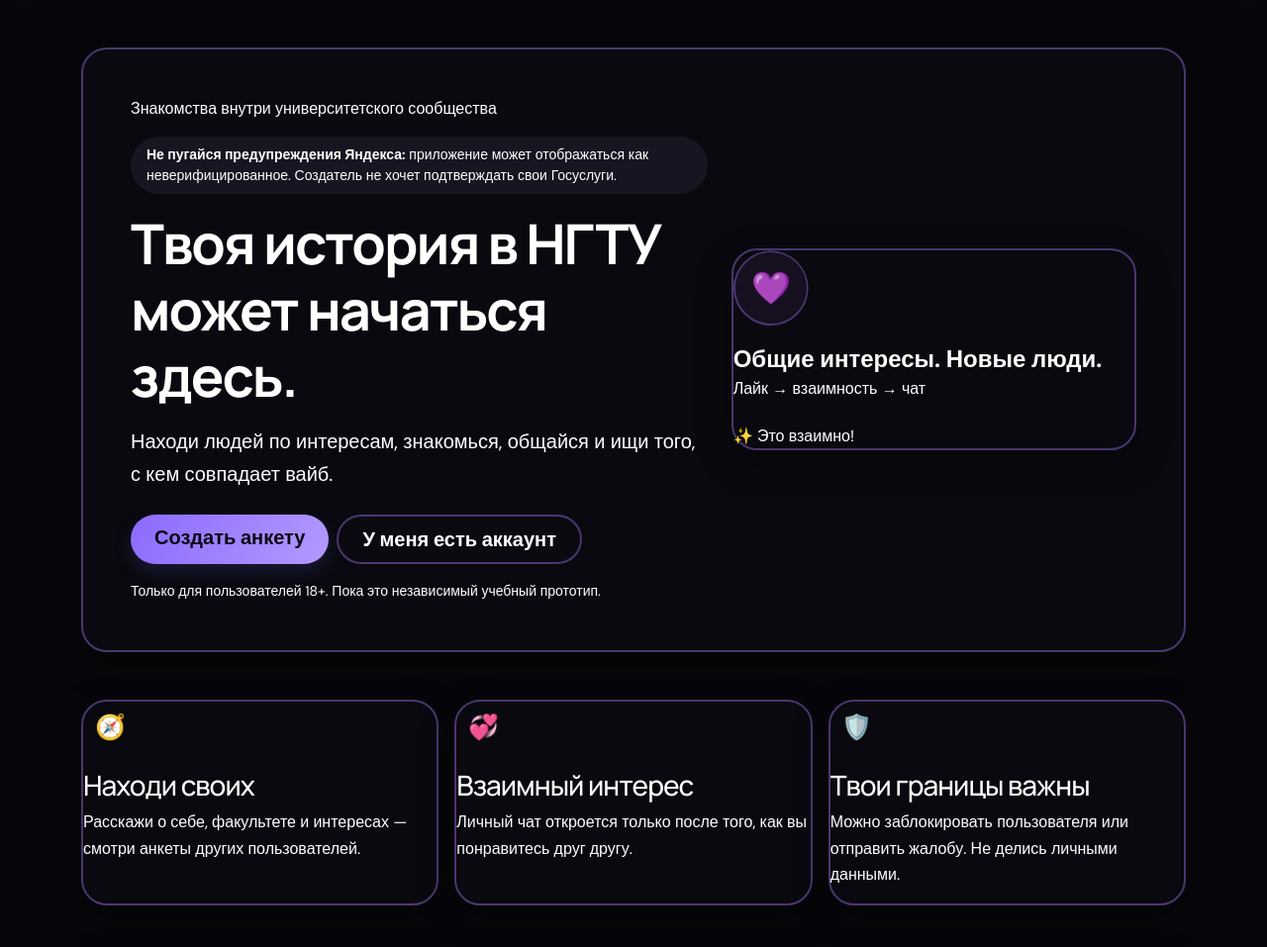
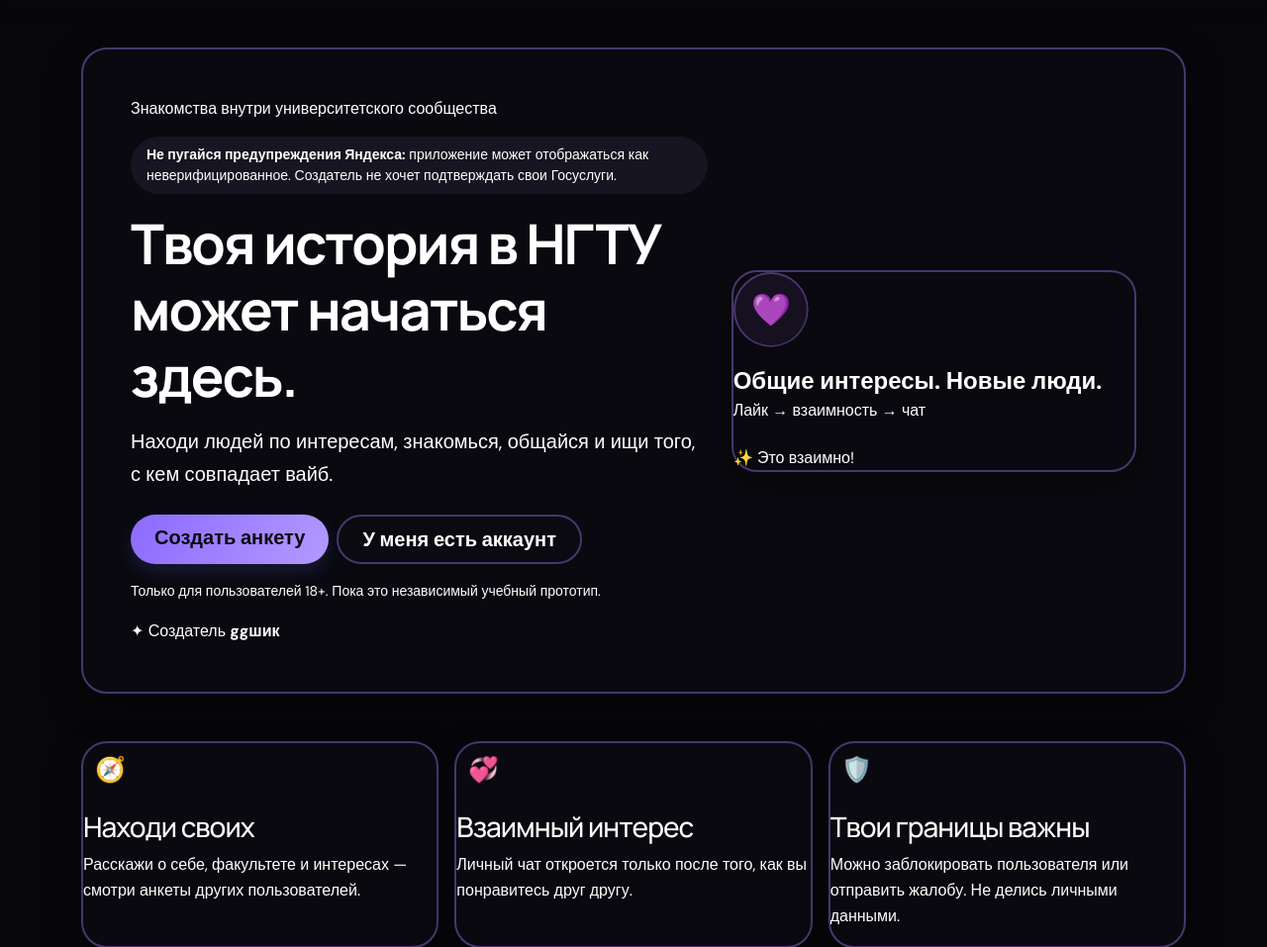
Before and after one commit to ggshik369/nstu-meet, a Flask app: page / in a window 1280 px wide. Shown: the part 74-1031 px from the top of the page at 99% size. Run offline with Flask 3, Linux system fonts and the light colour scheme; some libraries are stand-ins or nearby versions.

Commit message:
Add creator credit to homepage

```diff
--- a/templates/index.html
+++ b/templates/index.html
@@ -13,6 +13,7 @@
         <a class="btn btn-outline-dark btn-lg rounded-pill px-4" href="{{ url_for('login') }}">У меня есть аккаунт</a>
       </div>
       <p class="small text-secondary mt-3 mb-0">Только для пользователей 18+. Пока это независимый учебный прототип.</p>
+      <p class="creator-credit mt-3 mb-0">✦ Создатель <strong>ggшик</strong></p>
     </div>
     <div class="col-lg-5">
       <div class="hero-card mx-auto">
```
